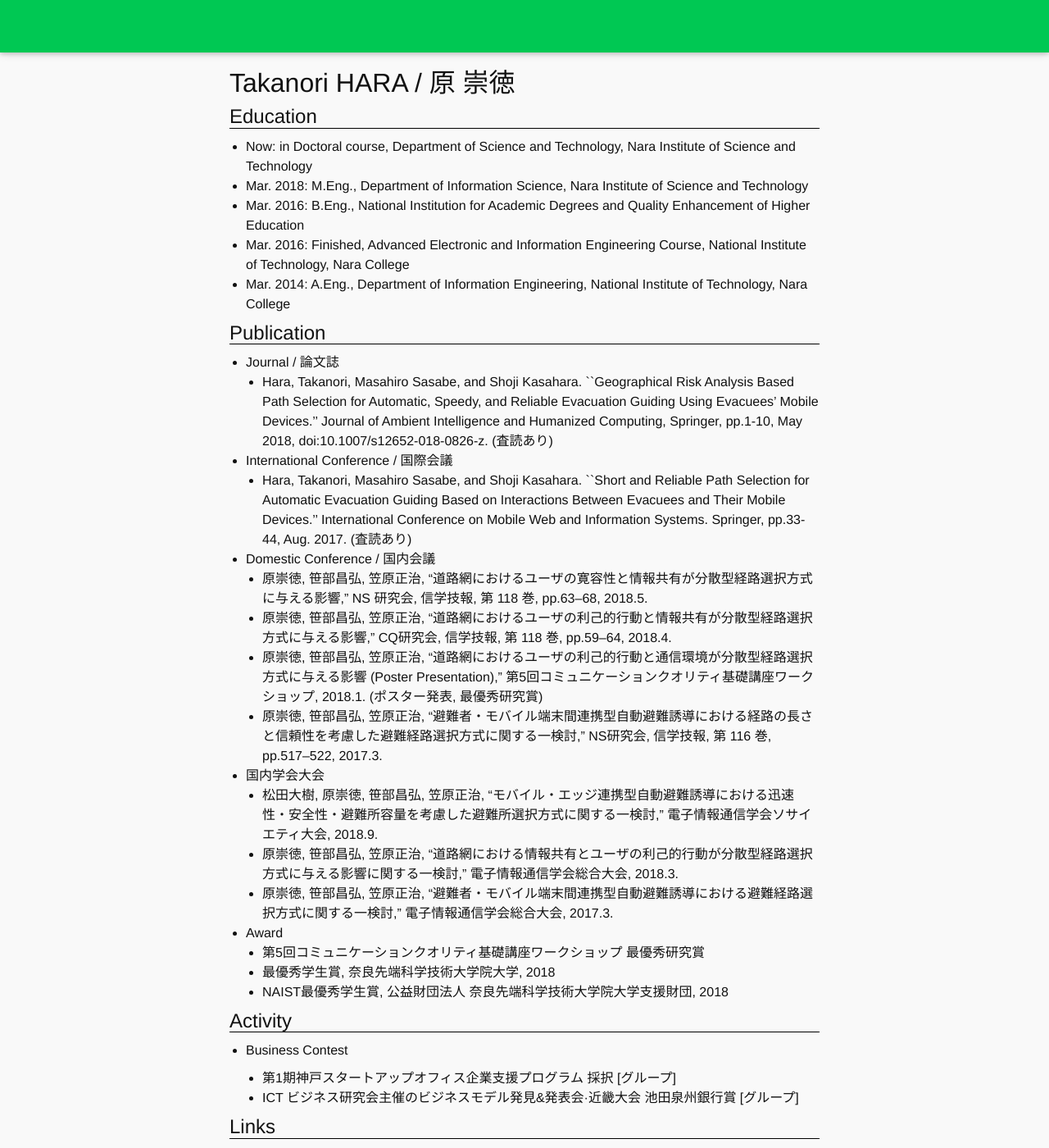
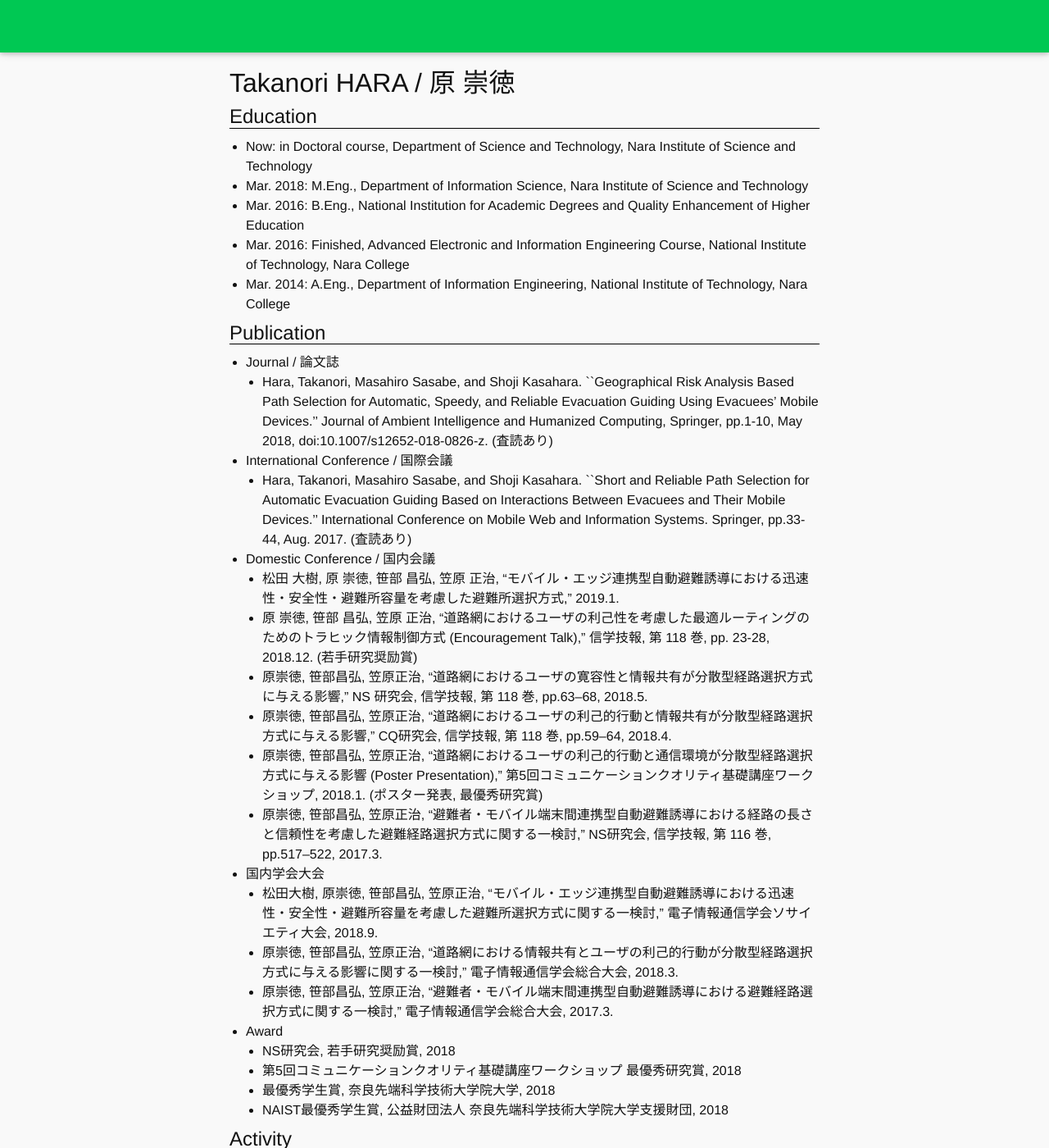
Before and after one commit to oakeshott/oakeshott.github.io, a Jekyll site: the page built from index.md, in a window 1280 px wide and 1400 px high. Shown: the whole window at 82% size. Built offline with Jekyll 4.4.1, drawn with Linux system fonts in a browser that asks for light colours.

Commit message:
add content

```diff
--- a/index.md
+++ b/index.md
@@ -22,12 +22,14 @@ permalink: /
   1. Hara, Takanori, Masahiro Sasabe, and Shoji Kasahara. ``Short and Reliable Path Selection for Automatic Evacuation Guiding Based on Interactions Between Evacuees and Their Mobile Devices.'' International Conference on Mobile Web and Information Systems. Springer, pp.33-44, Aug. 2017. (査読あり)
 
 * Domestic Conference / 国内会議
-  1. 原崇徳, 笹部昌弘, 笠原正治, “道路網におけるユーザの寛容性と情報共有が分散型経路選択方式に与える影響,” NS 研究会, 信学技報, 第 118 巻, pp.63–68, 2018.5.
-  1. 原崇徳, 笹部昌弘, 笠原正治, “道路網におけるユーザの利己的行動と情報共有が分散型経路選択方式に与える影響,” CQ研究会, 信学技報, 第 118 巻, pp.59–64, 2018.4.
-  2. 原崇徳, 笹部昌弘, 笠原正治, “道路網におけるユーザの利己的行動と通信環境が分散型経路選択方式に与える影響 (Poster Presentation),” 第5回コミュニケーションクオリティ基礎講座ワークショップ, 2018.1. (ポスター発表, 最優秀研究賞)
-  <!-- 3. 原崇徳, 笹部昌弘, 笠原正治, “避難者・端末間連携型自動避難誘導方式における距離と道路リスクに基づく経路選択方式,” インターネット技術163委員会新世代ネットワーク構築のための基盤技術研究分科会ワークショップ, 2017.9. (ポスター発表) -->
-  <!-- 4. 原崇徳, 笹部昌弘, 笠原正治, “避難者・モバイル端末間連携型自動避難誘導における経路長と経路信頼性を考慮した避難経路選択方式に関する一検討,” 第41回インターネット技術第163委員会研究会, 2017.5. -->
-  5. 原崇徳, 笹部昌弘, 笠原正治, “避難者・モバイル端末間連携型自動避難誘導における経路の長さと信頼性を考慮した避難経路選択方式に関する一検討,” NS研究会, 信学技報, 第 116 巻, pp.517–522, 2017.3.
+    1. 松田 大樹, 原 崇徳, 笹部 昌弘, 笠原 正治, “モバイル・エッジ連携型自動避難誘導における迅速性・安全性・避難所容量を考慮した避難所選択方式,”  2019.1.
+    1. 原 崇徳, 笹部 昌弘, 笠原 正治, “道路網におけるユーザの利己性を考慮した最適ルーティングのためのトラヒック情報制御方式 (Encouragement Talk),” 信学技報, 第 118 巻, pp. 23-28, 2018.12. (若手研究奨励賞)
+    1. 原崇徳, 笹部昌弘, 笠原正治, “道路網におけるユーザの寛容性と情報共有が分散型経路選択方式に与える影響,” NS 研究会, 信学技報, 第 118 巻, pp.63–68, 2018.5.
+    1. 原崇徳, 笹部昌弘, 笠原正治, “道路網におけるユーザの利己的行動と情報共有が分散型経路選択方式に与える影響,” CQ研究会, 信学技報, 第 118 巻, pp.59–64, 2018.4.
+    2. 原崇徳, 笹部昌弘, 笠原正治, “道路網におけるユーザの利己的行動と通信環境が分散型経路選択方式に与える影響 (Poster Presentation),” 第5回コミュニケーションクオリティ基礎講座ワークショップ, 2018.1. (ポスター発表, 最優秀研究賞)
+    <!-- 3. 原崇徳, 笹部昌弘, 笠原正治, “避難者・端末間連携型自動避難誘導方式における距離と道路リスクに基づく経路選択方式,” インターネット技術163委員会新世代ネットワーク構築のための基盤技術研究分科会ワークショップ, 2017.9. (ポスター発表) -->
+    <!-- 4. 原崇徳, 笹部昌弘, 笠原正治, “避難者・モバイル端末間連携型自動避難誘導における経路長と経路信頼性を考慮した避難経路選択方式に関する一検討,” 第41回インターネット技術第163委員会研究会, 2017.5. -->
+    5. 原崇徳, 笹部昌弘, 笠原正治, “避難者・モバイル端末間連携型自動避難誘導における経路の長さと信頼性を考慮した避難経路選択方式に関する一検討,” NS研究会, 信学技報, 第 116 巻, pp.517–522, 2017.3.
 
 * 国内学会大会
   1. 松田大樹, 原崇徳, 笹部昌弘, 笠原正治, “モバイル・エッジ連携型自動避難誘導における迅速性・安全性・避難所容量を考慮した避難所選択方式に関する一検討,” 電子情報通信学会ソサイエティ大会, 2018.9.
@@ -35,7 +37,8 @@ permalink: /
   3. 原崇徳, 笹部昌弘, 笠原正治, “避難者・モバイル端末間連携型自動避難誘導における避難経路選択方式に関する一検討,” 電子情報通信学会総合大会, 2017.3.
 
 * Award
-  1. 第5回コミュニケーションクオリティ基礎講座ワークショップ 最優秀研究賞
+  1. NS研究会, 若手研究奨励賞, 2018
+  1. 第5回コミュニケーションクオリティ基礎講座ワークショップ 最優秀研究賞, 2018
   2. 最優秀学生賞, 奈良先端科学技術大学院大学, 2018
   3. NAIST最優秀学生賞, 公益財団法人 奈良先端科学技術大学院大学支援財団, 2018
 
```
Also changed, not shown: 1 other file.
